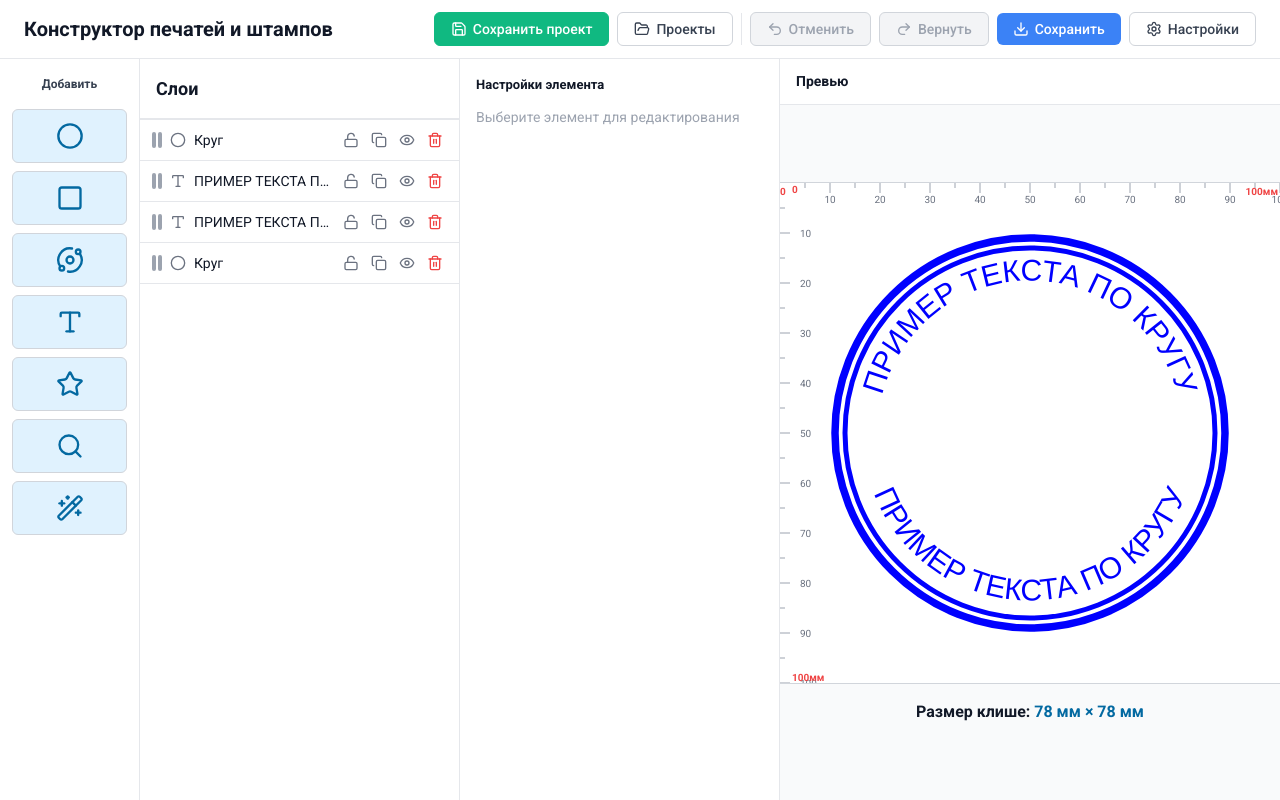
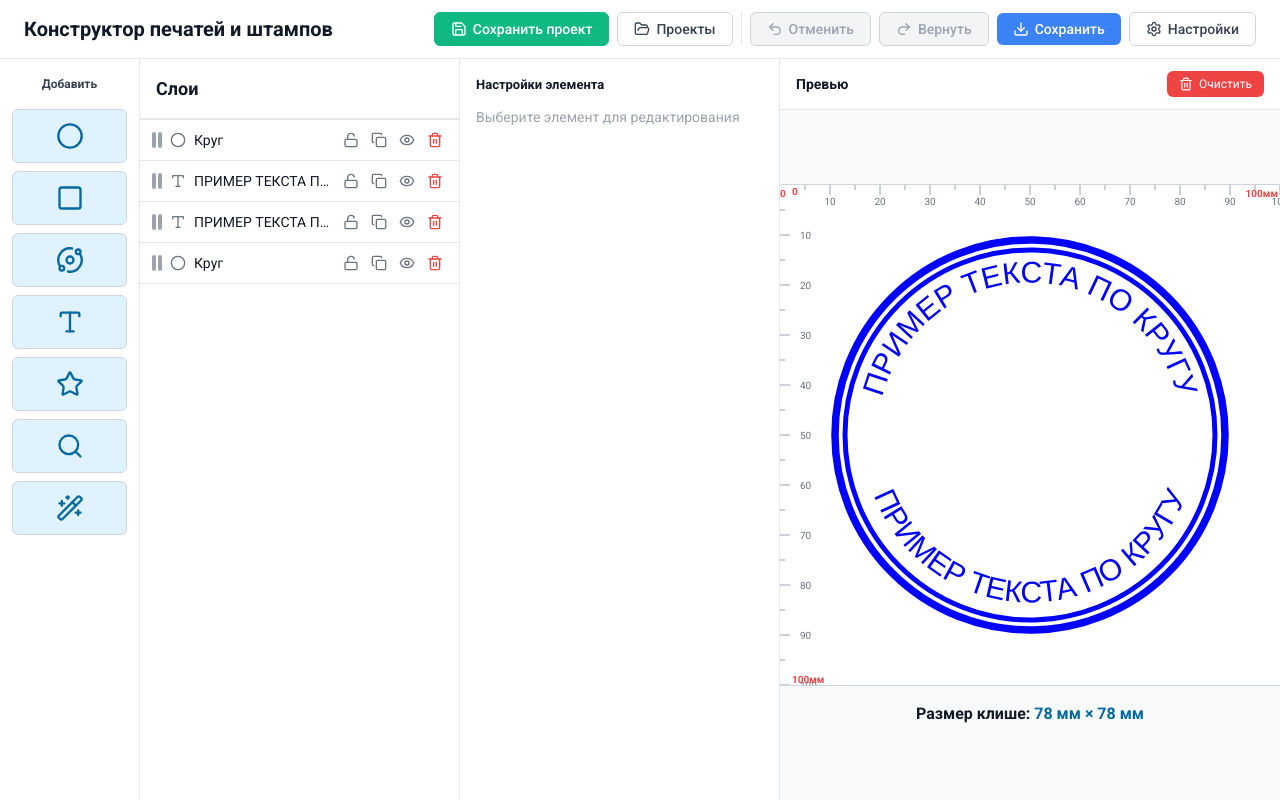
Before and after one commit to Vasily-Zh/seal, a React (Vite) app: page / in a window 1280 px wide. Built offline with nearby package versions, Linux system fonts and the light colour scheme.

Commit message:
испр_супер+

```diff
--- a/src/components/Layout/MainLayout.tsx
+++ b/src/components/Layout/MainLayout.tsx
@@ -3,8 +3,18 @@ import { Toolbar } from '../Toolbar/Toolbar';
 import { Controls } from '../Controls/Controls';
 import { LayersPanel } from '../Controls/LayersPanel';
 import { Canvas } from '../Canvas/Canvas';
+import { useStampStore } from '../../store/useStampStore';
+import { Trash2 } from 'lucide-react';
 
 export const MainLayout = () => {
+  const clearCanvas = useStampStore((state) => state.clearCanvas);
+
+  const handleClearCanvas = () => {
+    if (window.confirm('Вы уверены, что хотите удалить все элементы с макета?')) {
+      clearCanvas();
+    }
+  };
+
   return (
     <div style={{ height: '100vh', display: 'flex', flexDirection: 'column', overflow: 'hidden' }}>
       {/* Шапка */}
@@ -76,10 +86,32 @@ export const MainLayout = () => {
             overflow: 'hidden',
           }}
         >
-          <div style={{ padding: '12px 16px', borderBottom: '1px solid #e5e7eb', backgroundColor: '#fff' }}>
+          <div style={{ padding: '12px 16px', borderBottom: '1px solid #e5e7eb', backgroundColor: '#fff', display: 'flex', alignItems: 'center', justifyContent: 'space-between' }}>
             <h3 style={{ fontSize: '14px', fontWeight: '600', color: '#111827', margin: 0 }}>
               Превью
             </h3>
+            <button
+              onClick={handleClearCanvas}
+              style={{
+                display: 'flex',
+                alignItems: 'center',
+                gap: '6px',
+                padding: '6px 12px',
+                fontSize: '12px',
+                backgroundColor: '#ef4444',
+                color: '#fff',
+                border: 'none',
+                borderRadius: '6px',
+                cursor: 'pointer',
+                transition: 'background-color 0.2s',
+              }}
+              onMouseEnter={(e) => (e.currentTarget.style.backgroundColor = '#dc2626')}
+              onMouseLeave={(e) => (e.currentTarget.style.backgroundColor = '#ef4444')}
+              title="Очистить макет"
+            >
+              <Trash2 size={14} />
+              Очистить
+            </button>
           </div>
           <div style={{ flex: 1, overflow: 'auto', display: 'flex', alignItems: 'center', justifyContent: 'center' }}>
             <Canvas />
```
